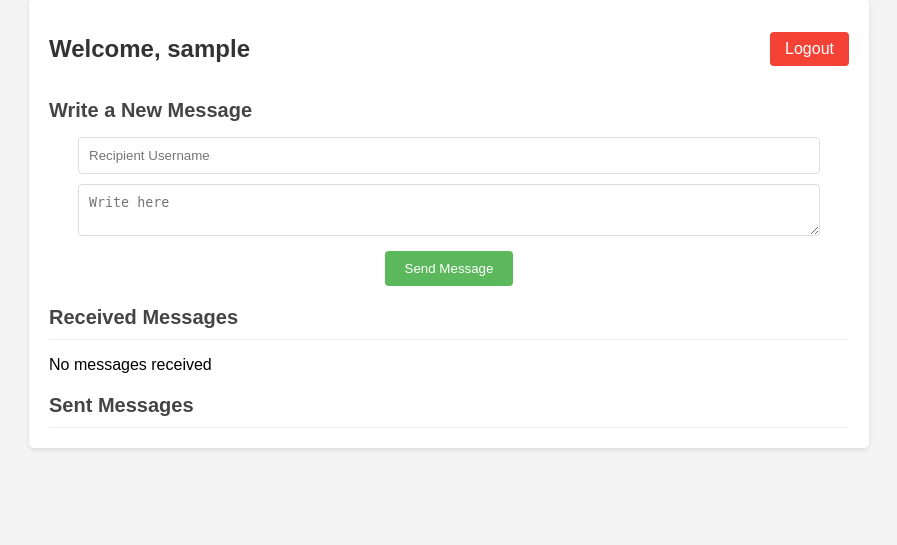
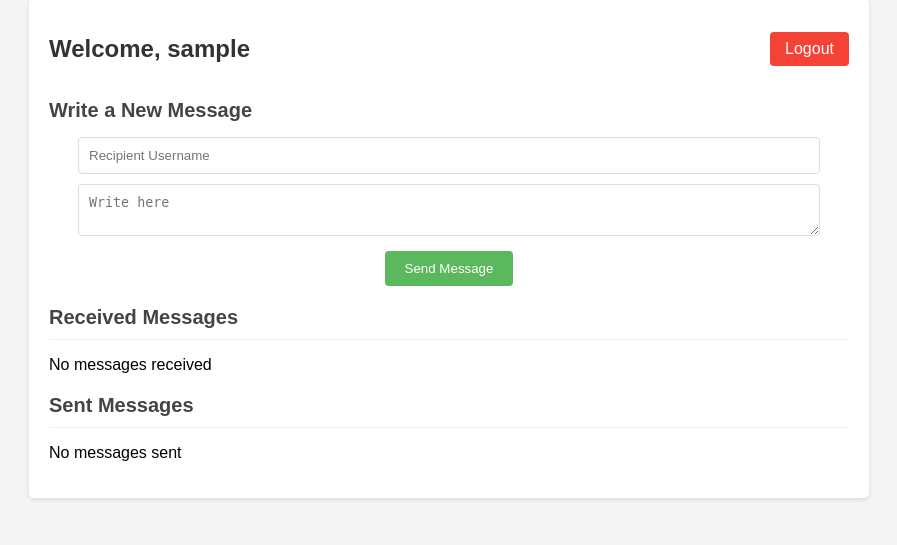
Before and after one commit to Tartsi/messaging-app, a Flask app: page /dashboard in a window 1280 px wide. Shown: the part 21-566 px from the top of the page, without its empty margins (191-1088 px from the left). Run offline with Flask 3, Linux system fonts and the light colour scheme; the visitor is signed in with stand-in values (Sample User, id 1); data comes from the database, SQL or seed files in the repository; data that the repository does not hold is empty.

Commit message:
Add show sent messages functionality

```diff
--- a/database_fetcher.py
+++ b/database_fetcher.py
@@ -60,7 +60,36 @@ def get_user_by_username(username):
         return None
 
 
-def get_messages_by_user_id(receiver_id):
+def get_messages_by_sender_id(sender_id):
+
+    conn = sqlite3.connect(DATABASE_NAME)
+    cursor = conn.cursor()
+
+    try:
+
+        # String formatting used, no sanitization. Vulnerablo to SQL-injection
+        sql_statement = (
+            "SELECT users.username, messages.content "
+            "FROM messages "
+            "INNER JOIN users ON messages.receiver_id = users.id "
+            f"WHERE messages.sender_id = '{sender_id}'"
+        )
+        result = cursor.execute(sql_statement).fetchall()
+
+        if result:
+            conn.close()
+            return result
+
+        conn.close()
+        return None
+
+    except Exception as error:
+        print("Error occurred while getting messages from database", error)
+        conn.close()
+        return None
+
+
+def get_messages_by_receiver_id(receiver_id):
 
     conn = sqlite3.connect(DATABASE_NAME)
     cursor = conn.cursor()
--- a/routes.py
+++ b/routes.py
@@ -103,18 +103,39 @@ def dashboard():
         if "username" not in session:
             return render_template("index.html", user_not_logged_in=True)
 
-    user_messages = []
-    messages = dbf.get_messages_by_user_id(session["user_id"])
+    user_received_messages = []
+    user_sent_messages = []
+    sent_messages = dbf.get_messages_by_sender_id(session["user_id"])
+    received_messages = dbf.get_messages_by_receiver_id(session["user_id"])
 
-    if messages is None:
-        return render_template("dashboard.html", alert=True, user_messages=[], user=session["username"])
+    if received_messages:
+        for message in received_messages:
+            user_received_messages.append(
+                {'sender': message[0], 'content': message[1]})
 
-    for message in messages:
-        user_messages.append({'sender': message[0], 'content': message[1]})
+    if sent_messages:
+        for message in sent_messages:
+            user_sent_messages.append(
+                {'receiver': message[0], 'content': message[1]})
 
-    return render_template("dashboard.html", alert=True, user_messages=user_messages, user=session["username"])
+    return render_template("dashboard.html", alert=True, sent_messages=user_sent_messages, user_messages=user_received_messages, user=session["username"])
 
-# TODO: HANDLE sending messages, must check if receiver id exists!
+
+@app.route("/send_message", methods=["POST"])
+def send_message():
+
+    if request.method == "POST":
+
+        receiver_username = request.form("recipient")
+
+        receiver_data = dbf.get_user_by_username(receiver_username)
+
+        if receiver_data:
+            content = request.form("content")
+
+            if dbm.send_message(session["user_id"], receiver_data[0][0], content):
+                # TODO: finish functionality
+                pass
 
 
 if __name__ == "__main__":
--- a/templates/dashboard.html
+++ b/templates/dashboard.html
@@ -18,7 +18,7 @@
         </div>
         <section class="message-section">
             <h2>Write a New Message</h2>
-            <form action="/send-message" method="post">
+            <form action="/send_message" method="post">
                 <input type="text" name="recipient" placeholder="Recipient Username">
                 <textarea name="message" placeholder="Write here"></textarea>
                 <button type="submit">Send Message</button>
@@ -44,7 +44,16 @@
         <section class="message-section">
             <h2>Sent Messages</h2>
             <div class="messages">
-                <!--TODO-->
+                {% if sent_messages|length > 0 %}
+                <ul>
+                    {% for message in sent_messages %}
+                        <li>{{ message.content }} <br><br>to: {{ message.receiver }}</li>
+                        <br>
+                    {% endfor %}
+                </ul>
+            {% else %}
+                <p>No messages sent</p>
+            {% endif %}
             </div>
         </section>
     </div>
```
